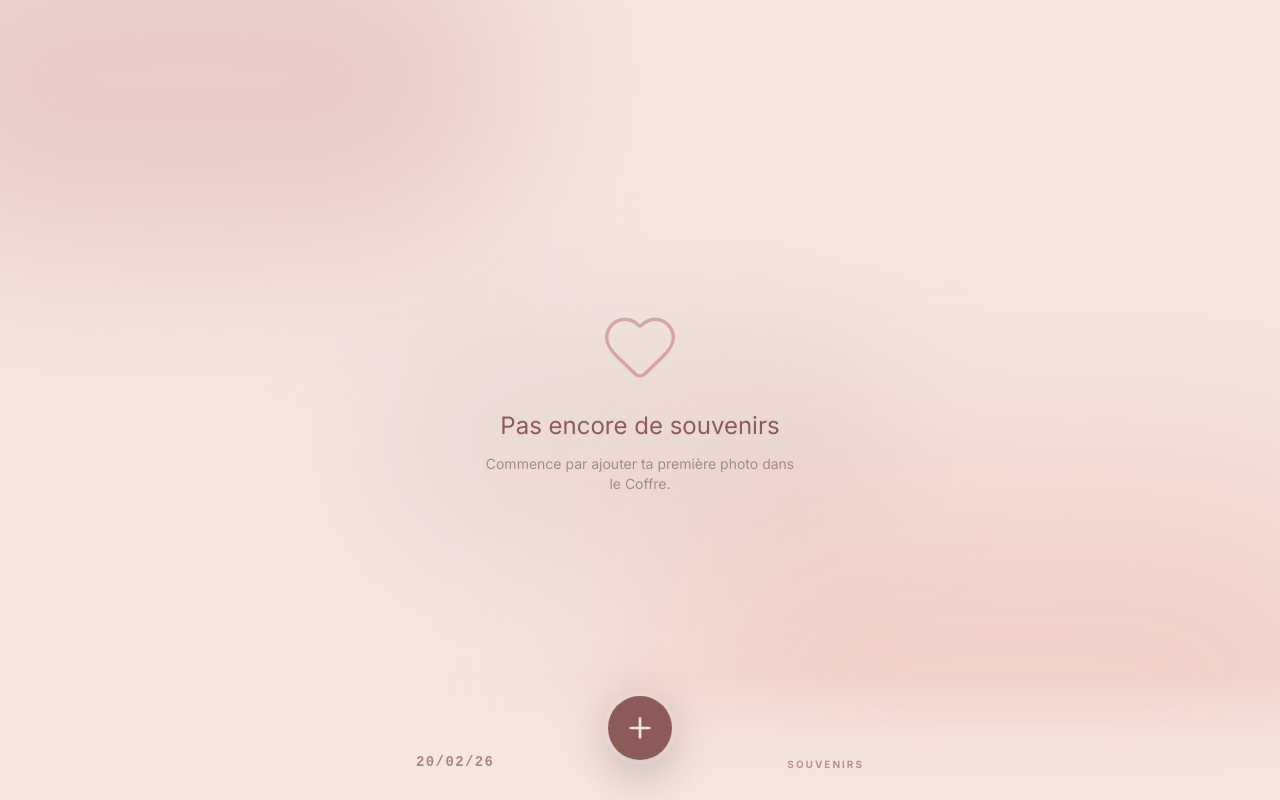
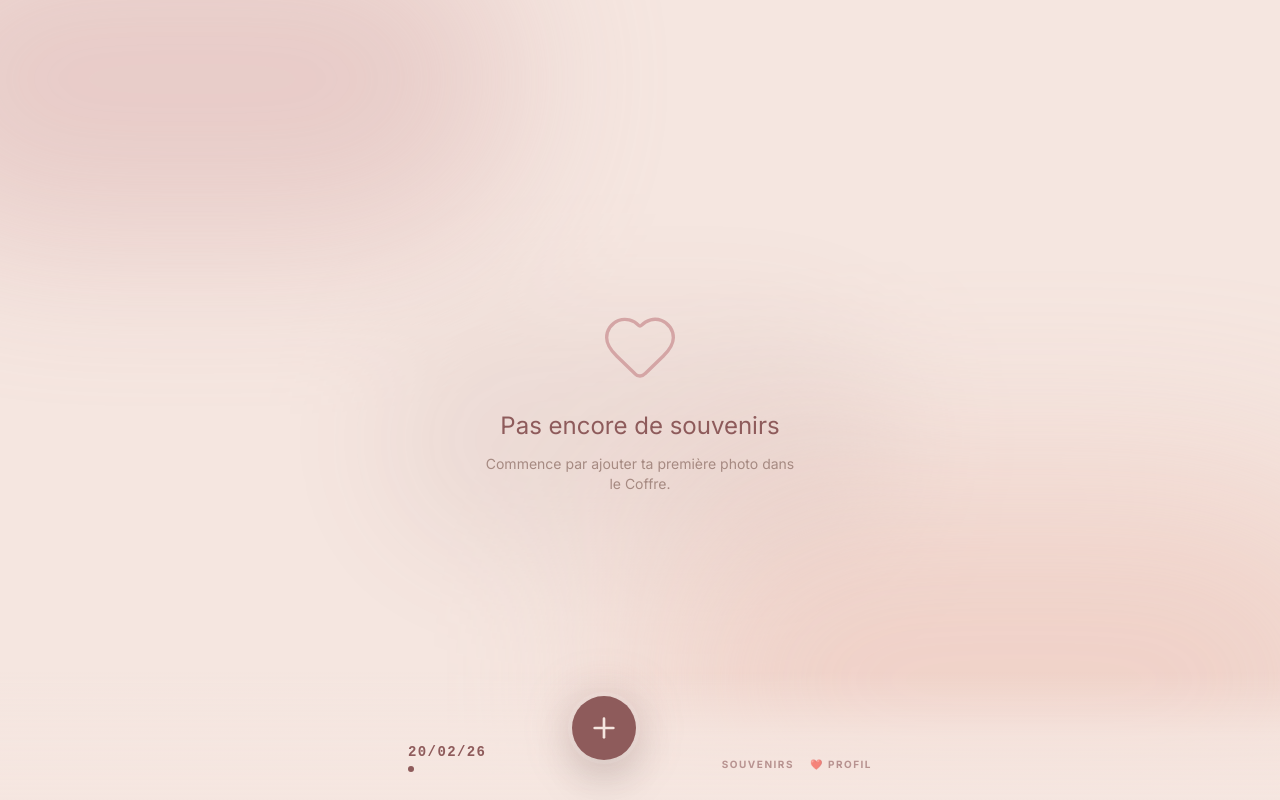
Before and after one commit to reusable365/Love, a Next.js app: page / in a window 1280 px wide. Built offline with nearby package versions, Linux system fonts and the light colour scheme; no server answers; the database is empty; a web font is replaced by a local one.

Commit message:
feat: add Profil tab to bottom navigation

```diff
--- a/src/components/BottomNav.tsx
+++ b/src/components/BottomNav.tsx
@@ -4,10 +4,12 @@ import { useRouter, usePathname } from "next/navigation";
 import { motion } from "framer-motion";
 import { Plus } from "lucide-react";
 import { useEffect, useState } from "react";
+import { useCoupleUser } from "@/lib/useCoupleUser";
 
 export default function BottomNav() {
     const router = useRouter();
     const pathname = usePathname();
+    const { userEmoji } = useCoupleUser();
     const [dateStr, setDateStr] = useState("");
 
     useEffect(() => {
@@ -21,28 +23,32 @@ export default function BottomNav() {
         setDateStr(formatted);
     }, []);
 
+    const isHomeActive = pathname === "/";
     const isVaultActive = pathname === "/vault";
+    const isProfileActive = pathname === "/profile";
 
     return (
         <div className="fixed bottom-0 left-0 right-0 z-50 pb-safe pointer-events-none">
-            {/*
-                We use pointer-events-none on container so clicks pass through to content
-                (like the card) in the empty areas.
-                Elements inside must have pointer-events-auto.
-            */}
-
             {/* Gradient Mask for bottom fade */}
             <div className="absolute inset-x-0 bottom-0 h-32 bg-gradient-to-t from-background via-background/80 to-transparent pointer-events-none" />
 
-            <div className="relative flex justify-between items-end px-8 pb-6 max-w-lg mx-auto w-full h-24 pointer-events-auto">
+            <div className="relative flex justify-between items-end px-6 pb-6 max-w-lg mx-auto w-full h-24 pointer-events-auto">
 
                 {/* LEFT: Date (Clickable -> Home) */}
-                <div className="w-24 flex flex-col justify-end items-start pb-1">
+                <div className="flex flex-col justify-end items-start pb-1">
                     <button
                         onClick={() => router.push("/")}
-                        className="font-mono text-sm tracking-widest text-[#8E5B5B]/70 font-bold hover:text-[#8E5B5B] transition-colors"
+                        className={`group flex flex-col items-start gap-1 font-mono text-sm tracking-widest font-bold transition-colors ${
+                            isHomeActive ? "text-[#8E5B5B]" : "text-[#8E5B5B]/60 hover:text-[#8E5B5B]"
+                        }`}
                     >
-                        {dateStr}
+                        <span>{dateStr}</span>
+                        {isHomeActive && (
+                            <motion.div
+                                layoutId="nav-dot"
+                                className="size-1.5 rounded-full bg-[#8E5B5B]"
+                            />
+                        )}
                     </button>
                 </div>
 
@@ -65,17 +71,36 @@ export default function BottomNav() {
                     </button>
                 </div>
 
-                {/* RIGHT: Souvenirs Link */}
-                <div className="w-24 flex flex-col justify-end items-end pb-1">
+                {/* RIGHT: Souvenirs & Profil Links */}
+                <div className="flex items-end justify-end gap-4 pb-1">
                     <button
                         onClick={() => router.push("/vault")}
-                        className="group flex flex-col items-end gap-1"
+                        className="group flex flex-col items-center gap-1"
                     >
-                        <span className={`text-[10px] font-bold tracking-[0.2em] uppercase transition-colors ${isVaultActive ? "text-[#8E5B5B]" : "text-[#8E5B5B]/60 group-hover:text-[#8E5B5B]"
-                            }`}>
+                        <span className={`text-[10px] font-bold tracking-[0.15em] uppercase transition-colors ${
+                            isVaultActive ? "text-[#8E5B5B]" : "text-[#8E5B5B]/60 group-hover:text-[#8E5B5B]"
+                        }`}>
                             Souvenirs
                         </span>
                         {isVaultActive && (
+                            <motion.div
+                                layoutId="nav-dot"
+                                className="size-1.5 rounded-full bg-[#8E5B5B]"
+                            />
+                        )}
+                    </button>
+
+                    <button
+                        onClick={() => router.push("/profile")}
+                        className="group flex flex-col items-center gap-1"
+                    >
+                        <span className={`text-[10px] font-bold tracking-[0.15em] uppercase transition-colors flex items-center gap-1 ${
+                            isProfileActive ? "text-[#8E5B5B]" : "text-[#8E5B5B]/60 group-hover:text-[#8E5B5B]"
+                        }`}>
+                            <span>{userEmoji || "❤️"}</span>
+                            <span>Profil</span>
+                        </span>
+                        {isProfileActive && (
                             <motion.div
                                 layoutId="nav-dot"
                                 className="size-1.5 rounded-full bg-[#8E5B5B]"
```
